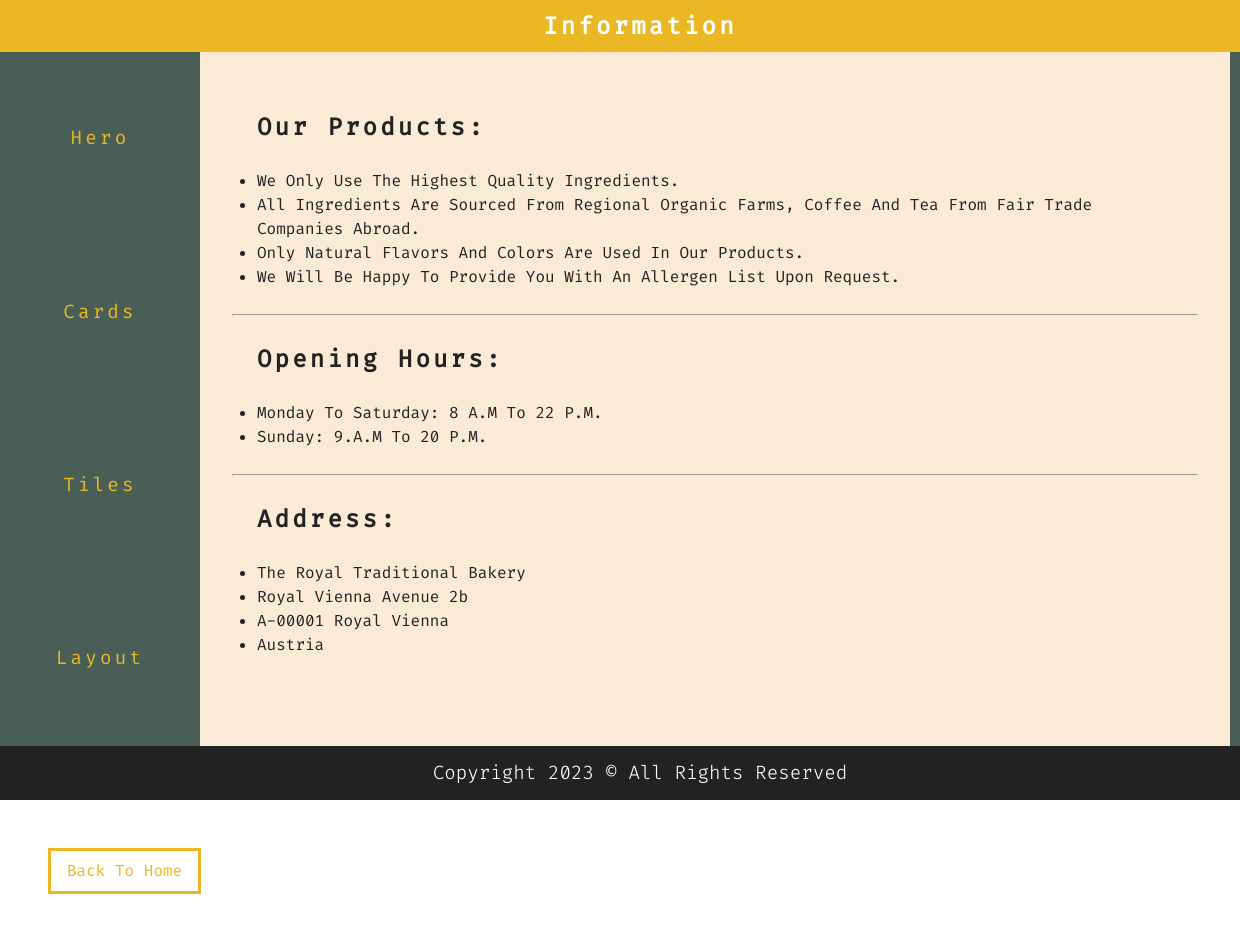
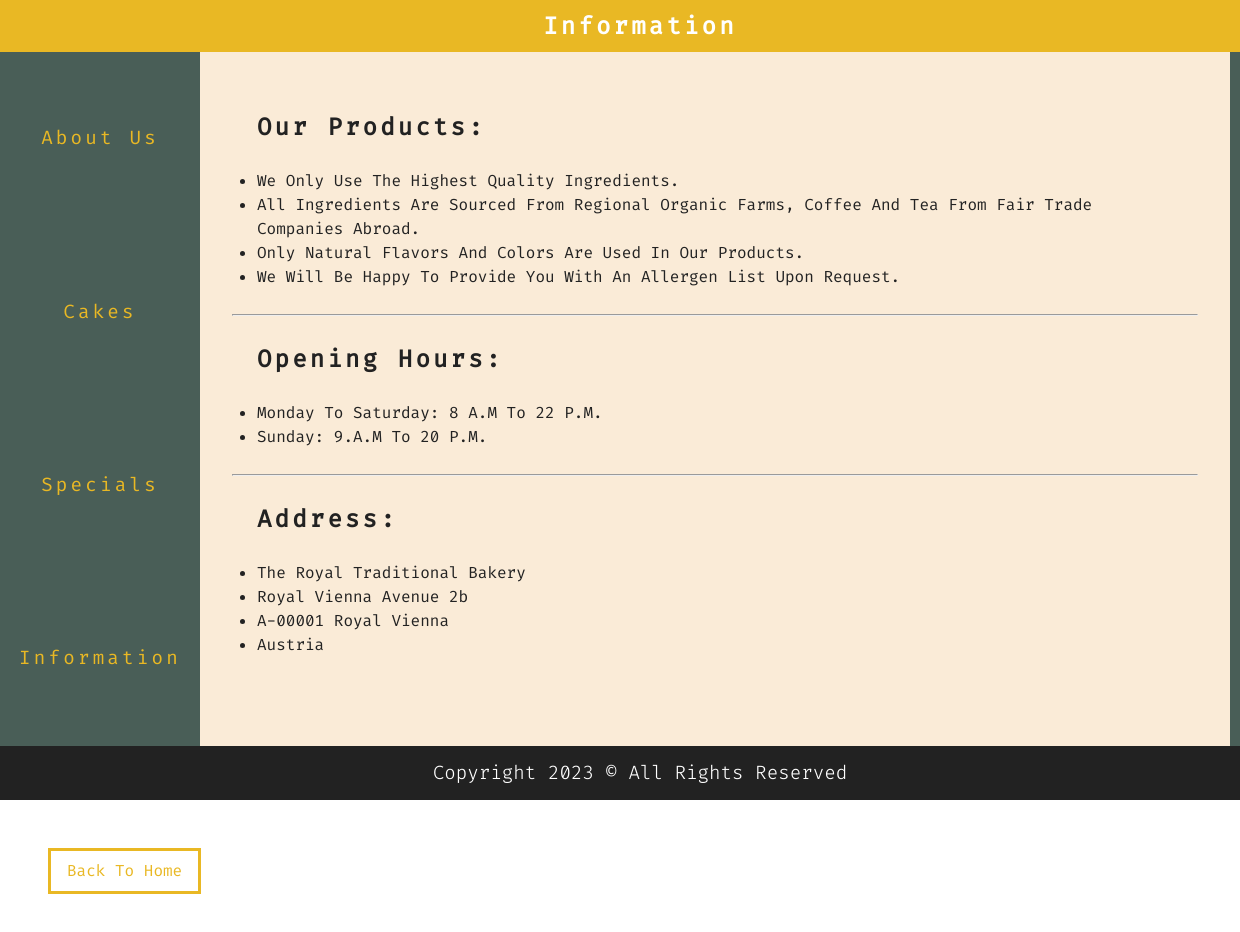
Before and after one commit to RALBERSME/bakery, a plain HTML site: page layout.html in a window 1280 px wide. Shown: the full height of the page, 0-1240 px from the left. Drawn offline with Linux system fonts and the light colour scheme.

Commit message:
first commit

```diff
--- a/layout.html
+++ b/layout.html
@@ -3,7 +3,7 @@
   <head>
     <meta charset="UTF-8" />
     <meta name="viewport" content="width=device-width, initial-scale=1.0" />
-    <title>Layout Project</title>
+    <title>Information Page</title>
     <!--google fonts-->
     <link rel="preconnect" href="https://fonts.googleapis.com" />
     <link rel="preconnect" href="https://fonts.gstatic.com" crossorigin />
@@ -24,16 +24,16 @@
       <nav class="navbar">
         <ul>
           <li>
-            <a href="hero.html">hero</a>
+            <a href="hero.html">about us</a>
           </li>
           <li>
-            <a href="cards.html">cards</a>
+            <a href="cards.html">cakes</a>
           </li>
           <li>
-            <a href="tiles.html">tiles</a>
+            <a href="tiles.html">specials</a>
           </li>
           <li>
-            <a href="layout.html">layout</a>
+            <a href="layout.html">information</a>
           </li>
         </ul>
       </nav>
```
Also changed, not shown: hero.html (+1 -1 lines), index.html (+1 -1 lines), tiles.html (+1 -1 lines).
